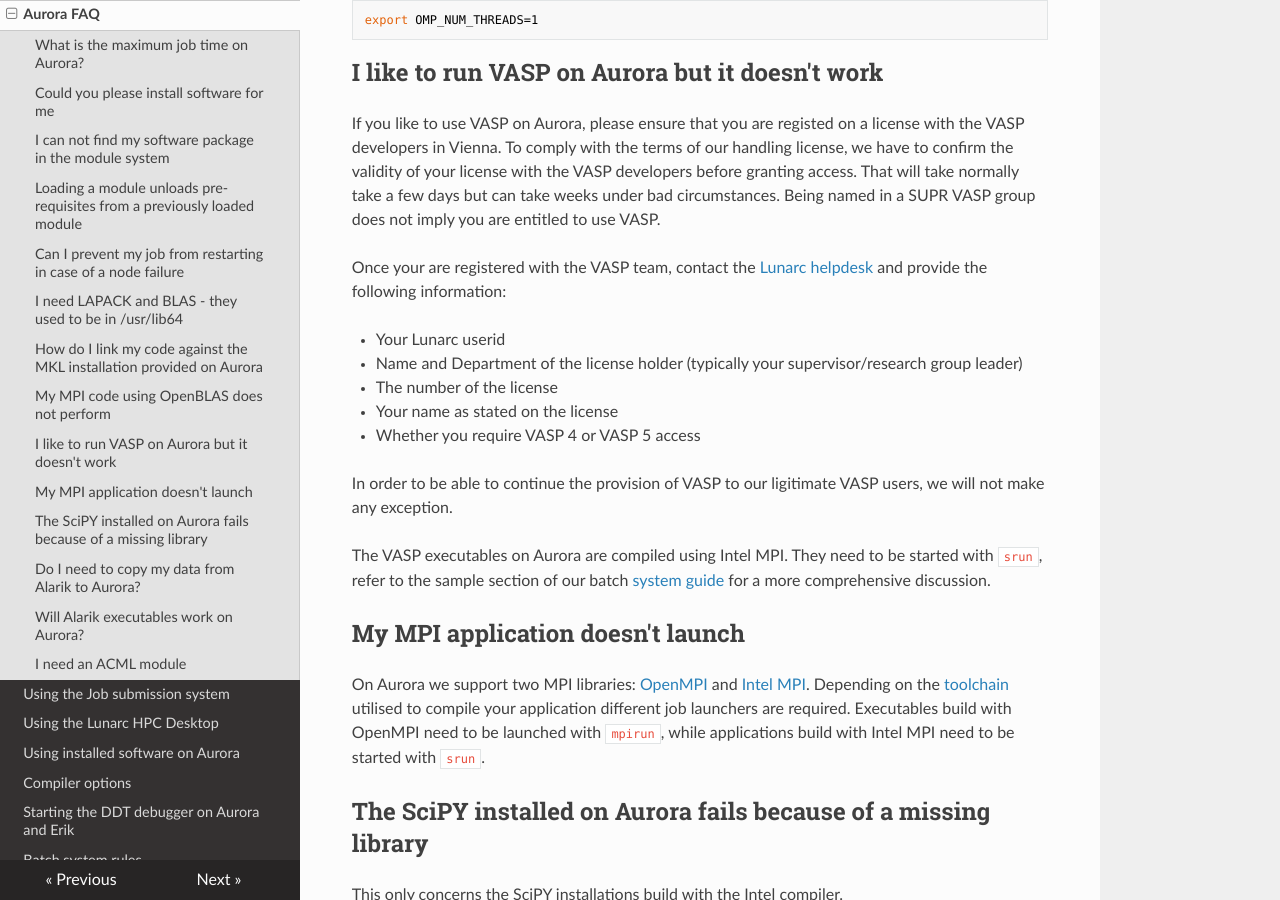
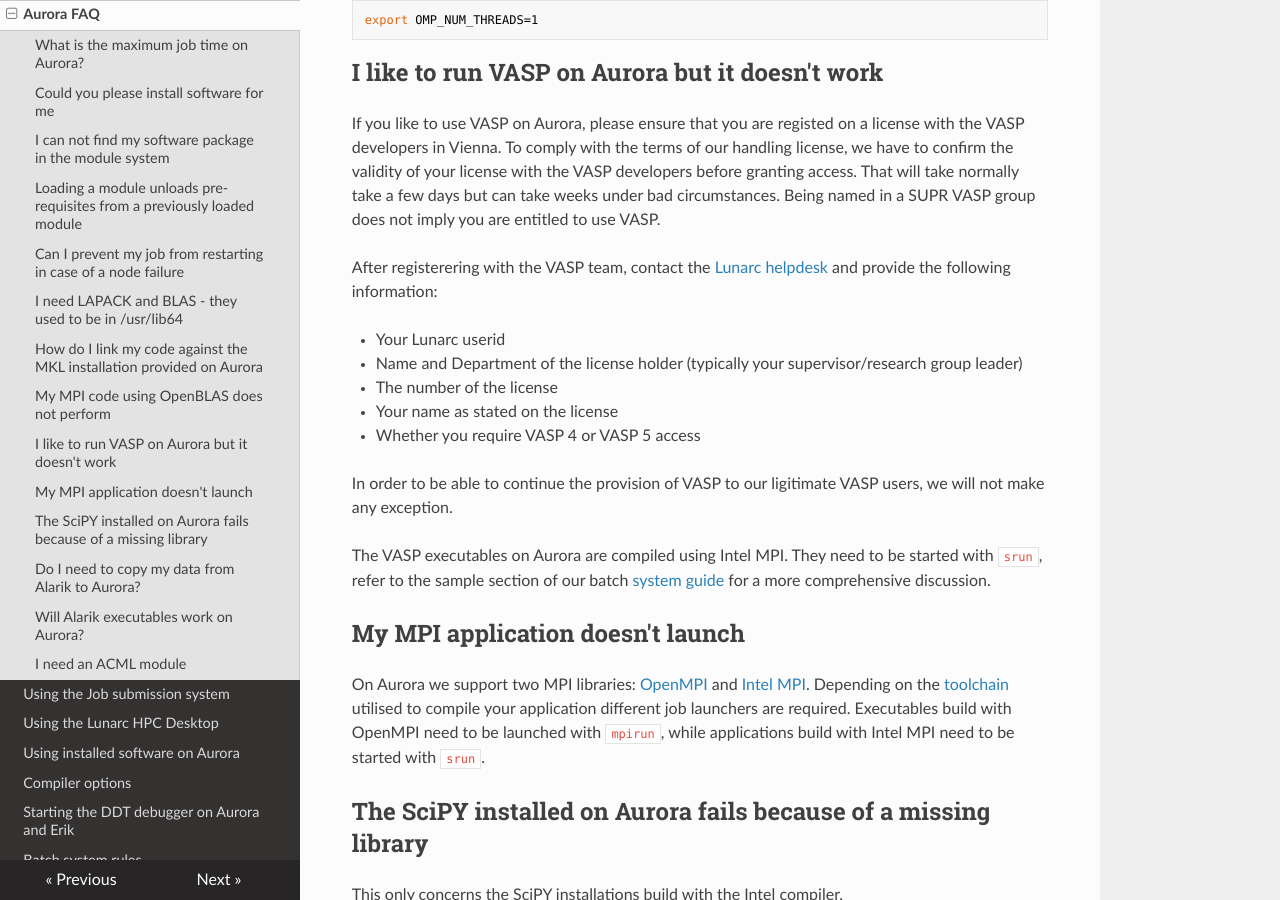
Before and after one commit to lunarc/lunarc_docs, an MkDocs documentation site: the page built from docs/aurora_faq.md, in a window 1280 px wide and 900 px high, scrolled down 2283 px. Built offline with MkDocs 1.6.1, drawn with Linux system fonts in a browser that asks for light colours; nearby versions of some CDN libraries; old or Windows-style settings are respelled for this version of MkDocs.

Commit message:
minor rewording

```diff
--- a/docs/aurora_faq.md
+++ b/docs/aurora_faq.md
@@ -57,7 +57,7 @@
 
 If you like to use VASP on Aurora, please ensure that you are registed on a license with the VASP developers in Vienna. To comply with the terms of our handling license, we have to confirm the validity of your license with the VASP developers before granting access. That will take normally take a few days but can take weeks under bad circumstances. Being named in a SUPR VASP group does not imply you are entitled to use VASP.
 
-Once your are registered with the VASP team, contact the [Lunarc helpdesk](http://www.lunarc.lu.se/support/support_form) and provide the following information:
+After registerering with the VASP team, contact the [Lunarc helpdesk](http://www.lunarc.lu.se/support/support_form) and provide the following information:
 
 * Your Lunarc userid
 * Name and Department of the license holder (typically your supervisor/research group leader)
```
